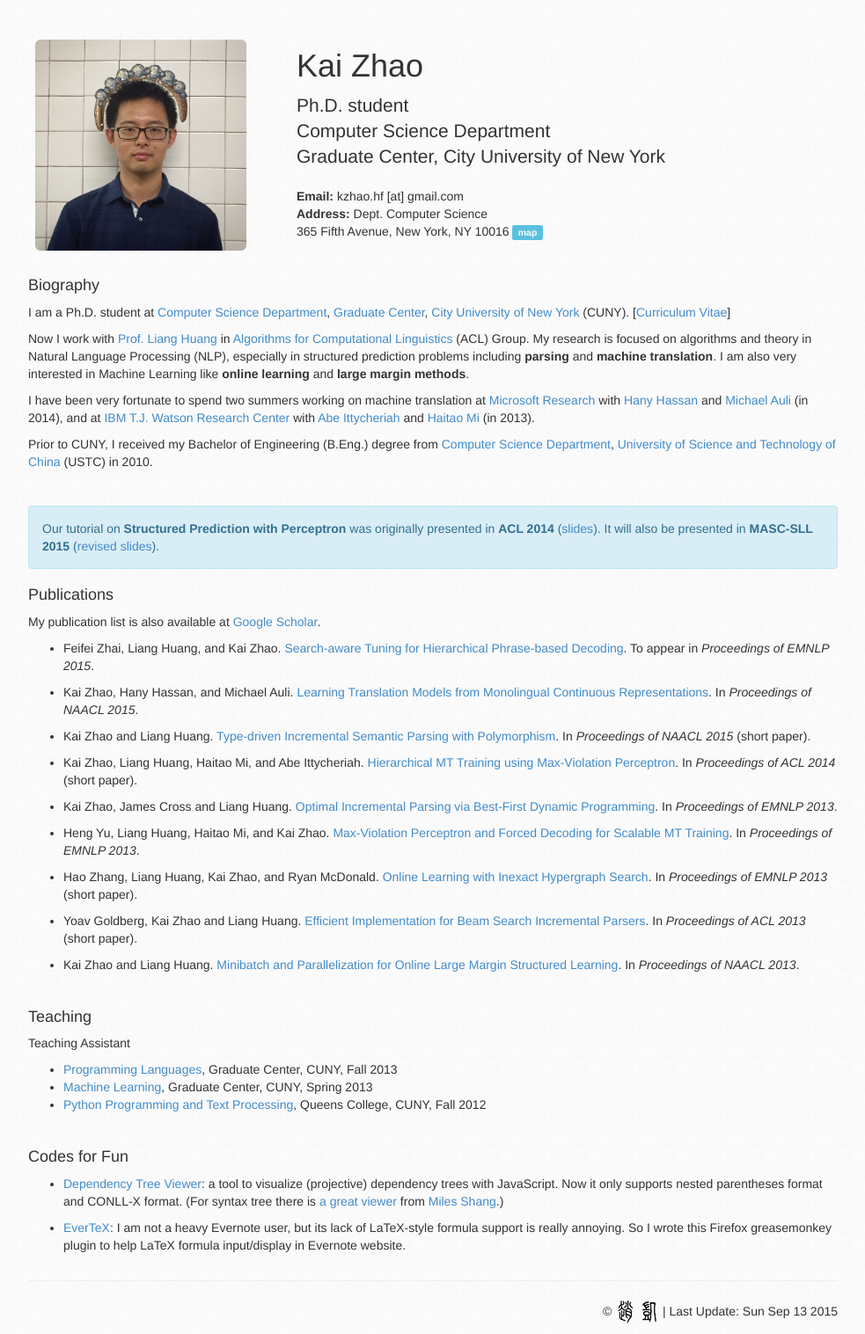
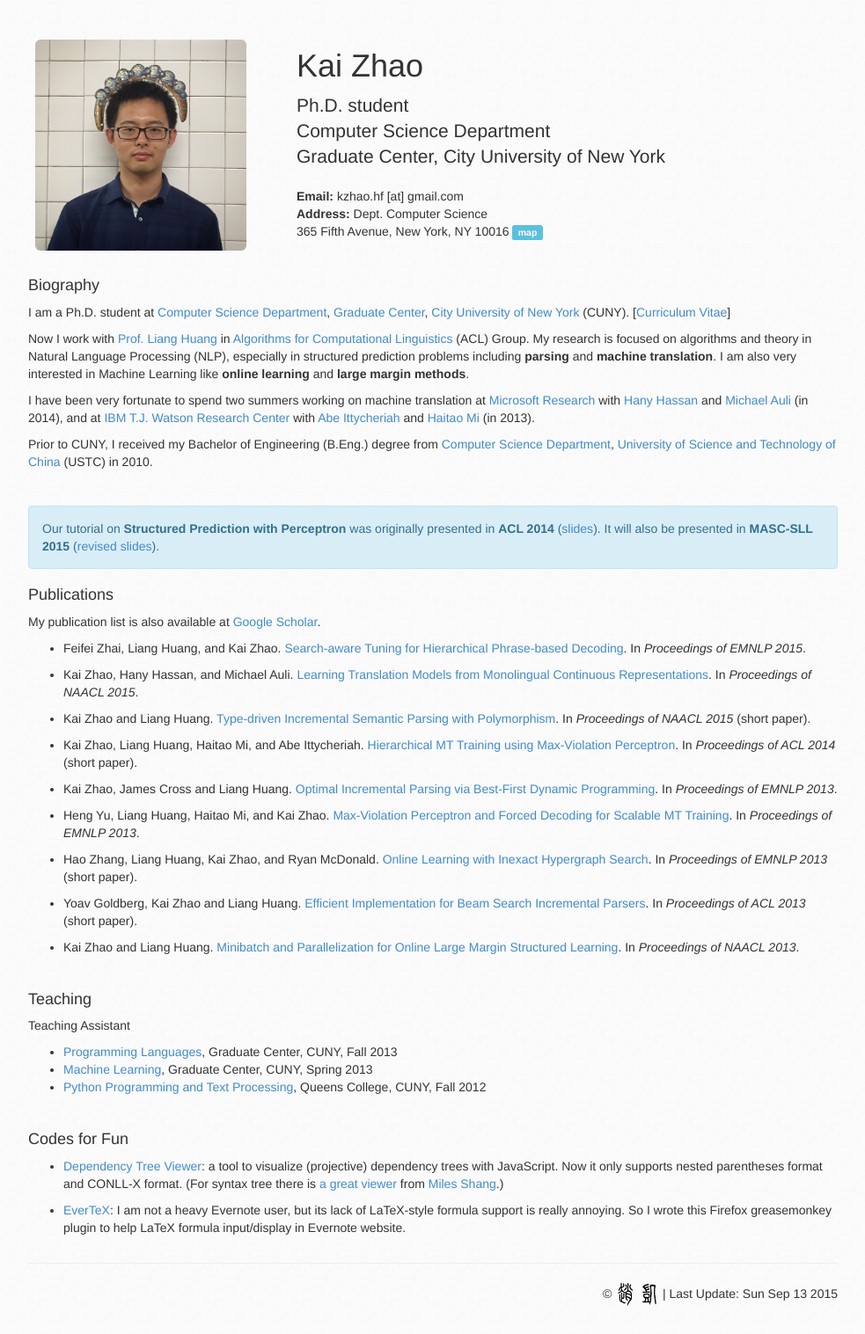
Before and after one commit to kaayy/kaayy.github.io, a Jekyll site: the page built from index.md, in a window 1280 px wide. Shown: the whole page at 88% size, without its empty margins (148-1131 px from the left). Built offline with Jekyll 4.4.1, drawn with Linux system fonts in a browser that asks for light colours.

Commit message:
update pub

```diff
--- a/index.md
+++ b/index.md
@@ -25,7 +25,7 @@
 
 My publication list is also available at [Google Scholar](http://scholar.google.com/citations?user=5CCzY6MAAAAJ&hl=en).
 
-* Feifei Zhai, Liang Huang, and Kai Zhao. [Search-aware Tuning for Hierarchical Phrase-based Decoding](http://aclweb.org/anthology/D/D15/D15-1149.pdf). To appear in _Proceedings of EMNLP 2015_.
+* Feifei Zhai, Liang Huang, and Kai Zhao. [Search-aware Tuning for Hierarchical Phrase-based Decoding](http://aclweb.org/anthology/D/D15/D15-1149.pdf). In _Proceedings of EMNLP 2015_.
 
 * Kai Zhao, Hany Hassan, and Michael Auli. [Learning Translation Models from Monolingual Continuous Representations](http://www.aclweb.org/anthology/N/N15/N15-1176.pdf). In _Proceedings of NAACL 2015_.
 
```
